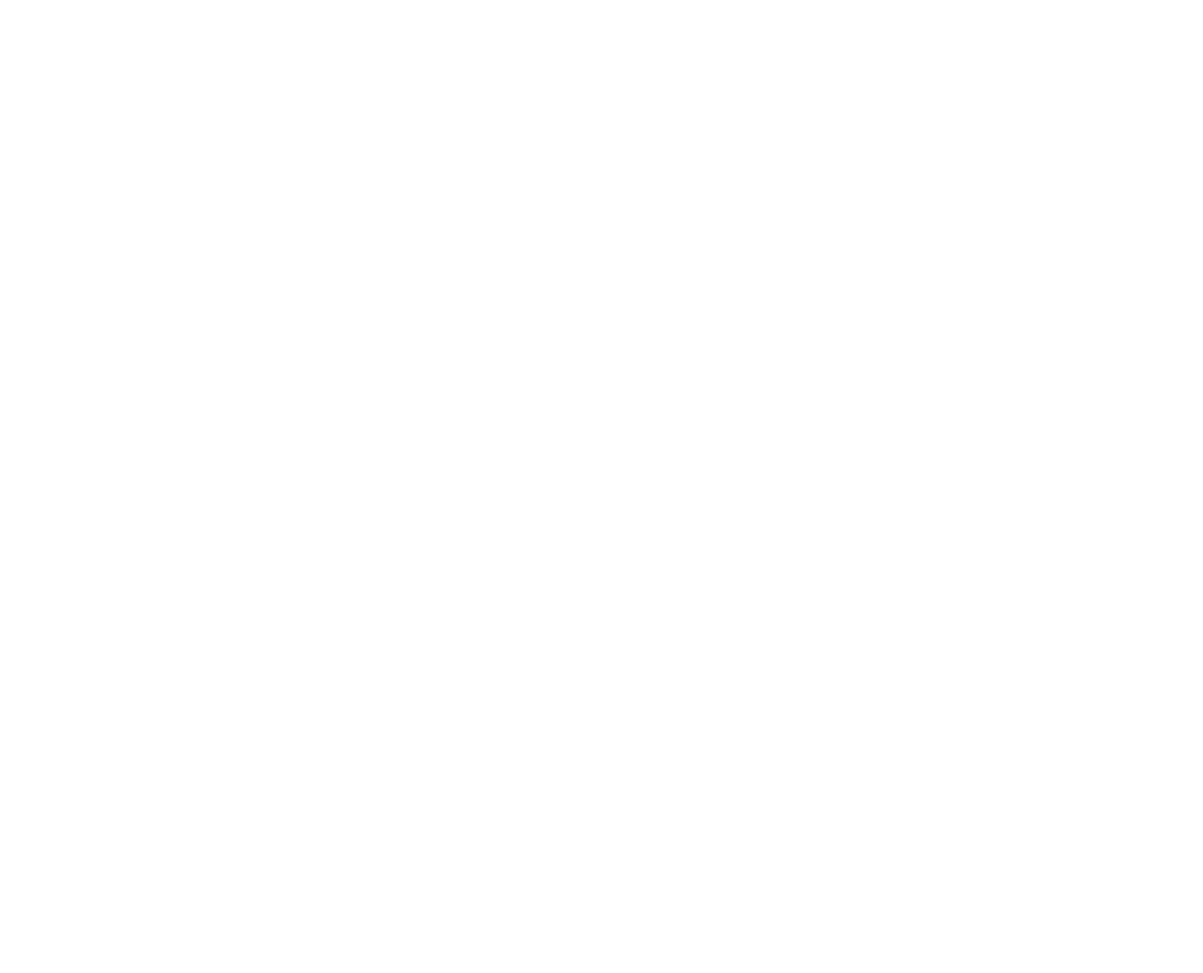
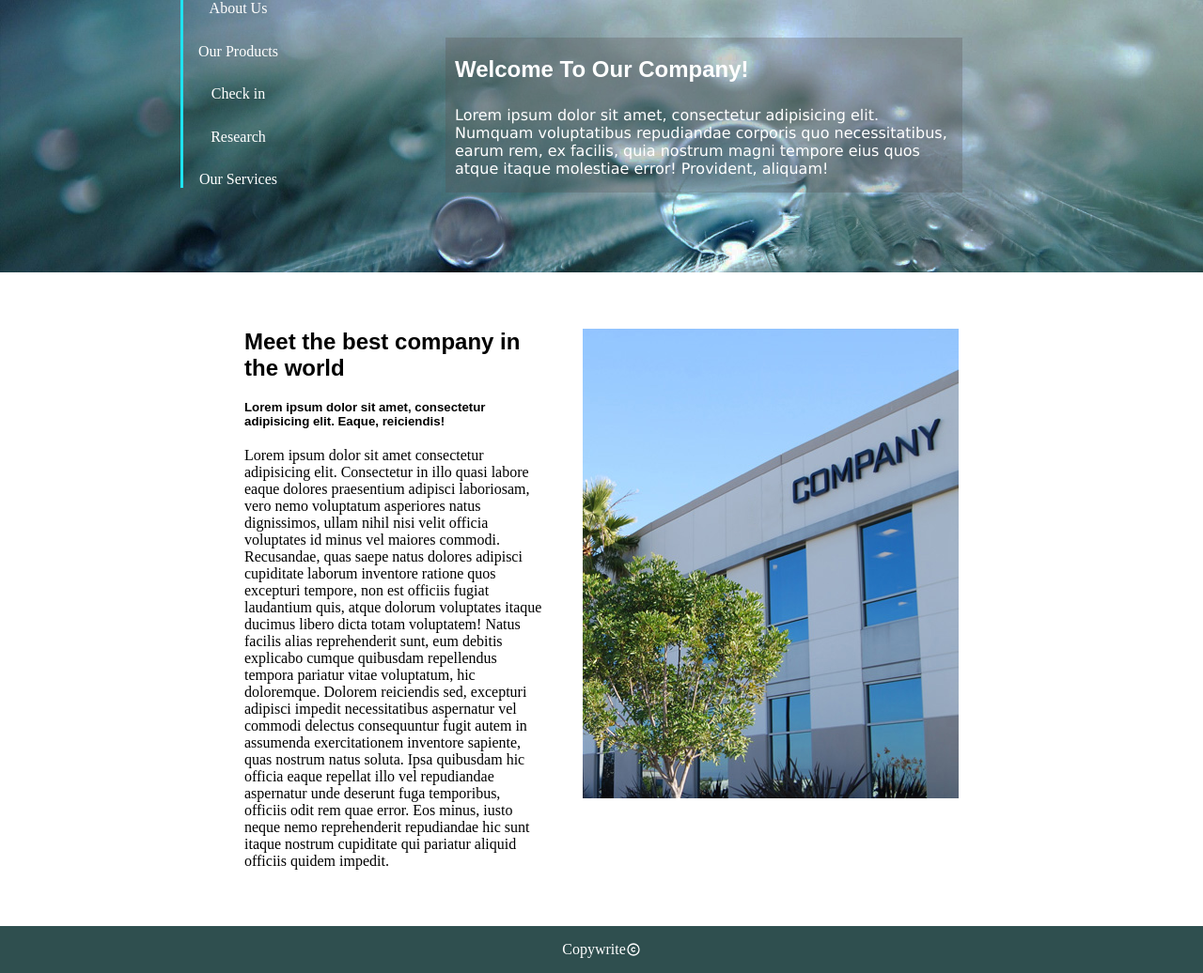
Before and after one commit to Navid61/minimal_frontpage, a plain HTML site: page index.html in a window 1280 px wide. Shown: the whole page at 94% size. Before the commit the page ends 800 px from the top, so only its background shows below. Drawn offline with Linux system fonts and the light colour scheme.

Commit message:
pre-final, size problem.

```diff
--- a/index.html
+++ b/index.html
@@ -8,18 +8,45 @@
     <title>Document</title>
 </head>
 <body>
-    <header class="main-menu">
-        <nav class="main-menu-nav">
+<header class="menu-header">
+        <img src="./img/banner.jpg" alt="" class="header-image"/>
+        <nav class="menu-nav">
             <ul class="main-menu-nav__items">
-                <li><a href="#"></a></li>
-                <li><a href="#"></a></li>
-                <li><a href="#"></a></li>
-                <li><a href="#"></a></li>
-                <li><a href="#"></a></li>
+                <li class="main-menu-nav__items-1"><a href="#">About Us</a></li>
+                <li class="main-menu-nav__items-2"><a href="#">Our Products</a></li>
+                <li class="main-menu-nav__items-3"><a href="#">Check in</a></li>
+                <li class="main-menu-nav__items-4"><a href="#">Research</a></li>
+                <li class="main-menu-nav__items-5"><a href="#">Our Services</a></li>
             </ul>
+        </nav>
+        <div class="card">
+            <h1 class="card-title">Welcome To Our Company!</h1>
+            <p class="card-content">Lorem ipsum dolor sit amet, consectetur adipisicing elit. Numquam voluptatibus repudiandae corporis quo necessitatibus, earum rem, ex facilis, quia nostrum magni tempore eius quos atque itaque molestiae error! Provident, aliquam!</p>
+        </div>
+    </header>
+    <main class="main-container">
 
+            <div class="left-container">
+                <h2 class="left-container-header">Meet the best company in the world</h2>
+                <h5 class="left-container-header2">Lorem ipsum dolor sit amet, consectetur adipisicing elit. Eaque, reiciendis!</h5>
+              <p class="left-contianer-content">Lorem ipsum dolor sit amet consectetur adipisicing elit. Consectetur in illo quasi labore eaque dolores praesentium adipisci laboriosam, vero nemo voluptatum asperiores natus dignissimos, ullam nihil nisi velit officia voluptates id minus vel maiores commodi. Recusandae, quas saepe natus dolores adipisci cupiditate laborum inventore ratione quos excepturi tempore, non est officiis fugiat laudantium quis, atque dolorum voluptates itaque ducimus libero dicta totam voluptatem! Natus facilis alias reprehenderit sunt, eum debitis explicabo cumque quibusdam repellendus tempora pariatur vitae voluptatum, hic doloremque. Dolorem reiciendis sed, excepturi adipisci impedit necessitatibus aspernatur vel commodi delectus consequuntur fugit autem in assumenda exercitationem inventore sapiente, quas nostrum natus soluta. Ipsa quibusdam hic officia eaque repellat illo vel repudiandae aspernatur unde deserunt fuga temporibus, officiis odit rem quae error. Eos minus, iusto neque nemo reprehenderit repudiandae hic sunt itaque nostrum cupiditate qui pariatur aliquid officiis quidem impedit.</p>
+            </div>
+            <div class="right-container">
+                <img src="./img/company.jpg" alt="" srcset="">
+            </div>
+    </main>
+    <footer>
+        <div class="copywrite">
 
-        </nav>
-    </header>
+            <p>Copywrite</p>
+            <svg xmlns="http://www.w3.org/2000/svg" class="icon icon-tabler icon-tabler-copyright" width="16" height="16" viewBox="0 0 24 24" stroke-width="2" stroke="currentColor" fill="none" stroke-linecap="round" stroke-linejoin="round">
+                <path stroke="none" d="M0 0h24v24H0z" fill="none"></path>
+                <path d="M12 12m-9 0a9 9 0 1 0 18 0a9 9 0 1 0 -18 0"></path>
+                <path d="M14 9.75a3.016 3.016 0 0 0 -4.163 .173a2.993 2.993 0 0 0 0 4.154a3.016 3.016 0 0 0 4.163 .173"></path>
+             </svg>
+        </div>
+
+    </footer>
+
 </body>
 </html>
--- a/style.css
+++ b/style.css
@@ -11,3 +11,145 @@ body{
 display: grid;
 grid-template-columns: auto;
 }
+
+.menu-header {
+    display: flex;
+  width: 100%;
+ height: 100%;
+
+    position: relative;
+
+
+ }
+
+
+.header-image {
+
+
+ width: 100%;
+ height: 290px;
+object-fit: cover;
+object-position: 25% 25%;
+
+
+ overflow: hidden;
+
+
+
+
+
+
+}
+
+.menu-nav {
+   position: absolute;
+   left: 15%;
+}
+
+.menu-nav ul {
+    display: flex;
+    flex-direction: column;
+    justify-content: space-between;
+    text-align: center;
+    height: 200px;
+    border-left: 3px solid rgb(30, 227, 241);
+    width: 120px;
+
+
+}
+
+.main-menu-nav__items {
+    list-style: none;
+
+
+
+
+}
+
+.main-menu-nav__items a {
+    color: white;
+    text-decoration: none;
+}
+
+.card {
+    position: absolute;
+    display: flex;
+    flex-direction: column;
+    justify-content: start;
+    background-color: hsla(0, 1%, 31%, 0.288);
+    right: 20%;
+    top:40px;
+    width:550px;
+    height: 165px;
+
+    padding: 20px 10px 20px 10px;
+
+}
+
+
+
+
+
+.card-title {
+    margin-bottom: 5px;
+    font-family: Arial, Helvetica, sans-serif;
+    color: white;
+  font-size: x-large;
+    font-weight: 800;
+}
+
+.card-content {
+    color: white;
+   font-family: Verdana, Geneva, Tahoma, sans-serif;
+    margin-top: 20px;
+
+}
+
+.main-container {
+    display: grid;
+    grid-template-columns: auto auto;
+    /* margin-top: 50px; */
+    margin-left: 200px;
+    margin-right:200px;
+    padding: 60px;
+}
+
+.left-container {
+    margin-right: 20px;
+    display: flex;
+    flex-direction: column;
+    gap: 20px;
+}
+.right-container {
+    margin-left: 20px;
+}
+
+.left-container-header {
+    font-weight: bold;
+    font-family: Arial, Helvetica, sans-serif;
+}
+
+.left-container-header2 {
+    font-family: Arial, Helvetica, sans-serif;
+    font-weight: 600;
+
+}
+
+.left-container-content {
+    font-family: Arial, Helvetica, sans-serif;
+    font-size: smaller;
+}
+
+.copywrite {
+
+    display: flex;
+    flex-direction: row;
+    justify-content: center;
+    align-items: center;
+
+    width: 100%;
+    height: 50px;
+
+    color: white;
+    background-color: darkslategrey;
+}
```
Also changed, not shown: img/banner.jpg (renamed from banner.jpg), img/company.jpg (renamed from company.jpg).
